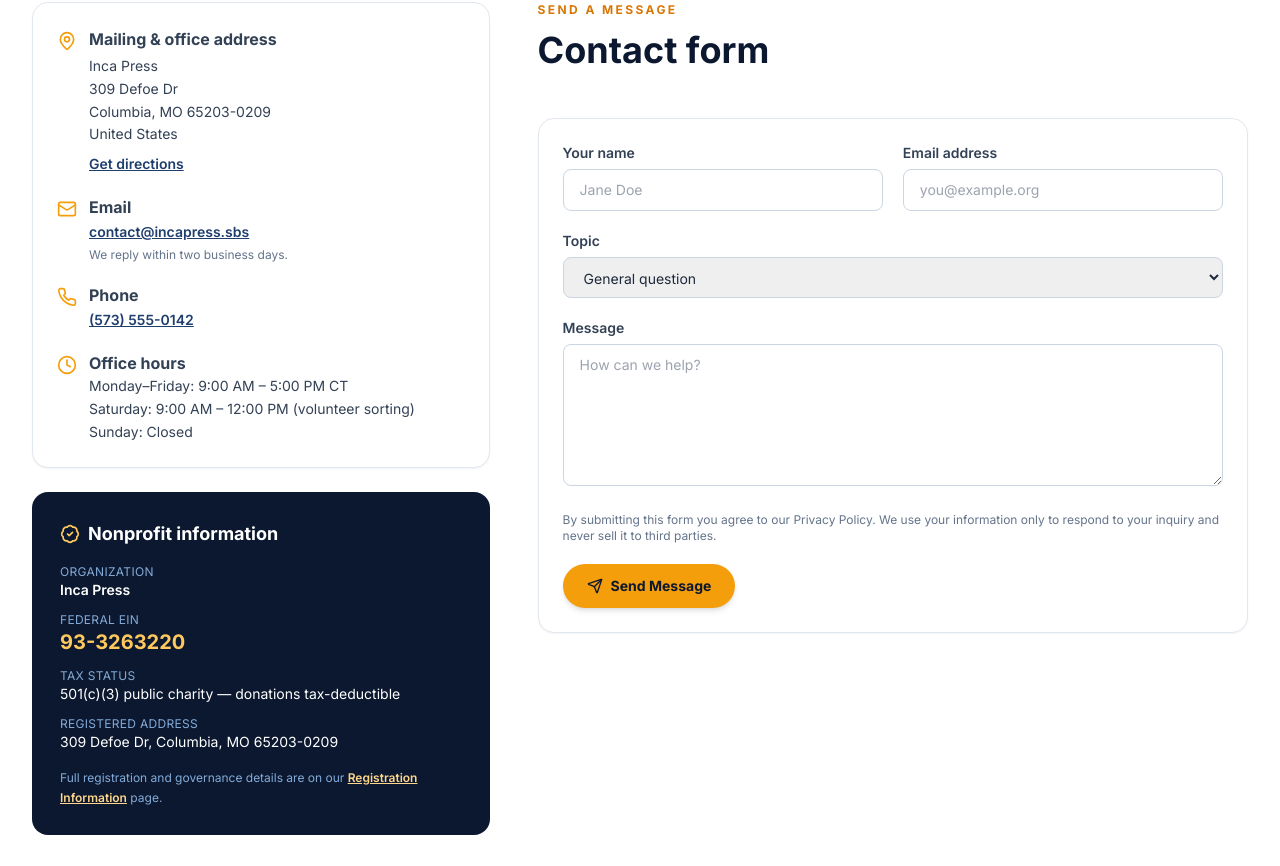
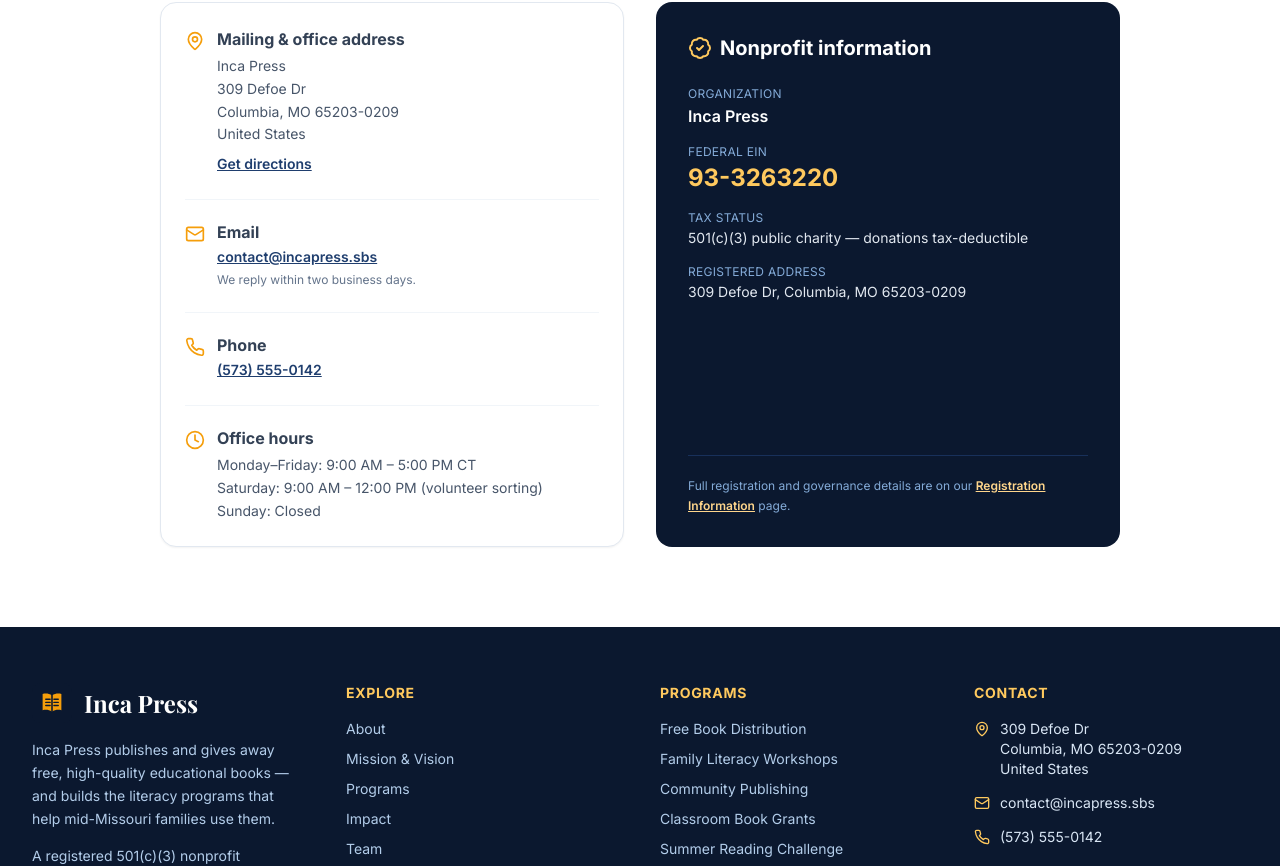
Before and after one commit to irmafiguero199/incapress-website, a React (Vite) app in the folder incapress/: page /contact in a window 1280 px wide. Shown: the part 486-1352 px from the top of the page. Built offline with nearby package versions, Linux system fonts and the light colour scheme.

Commit message:
Refactor Contact component and update layout
Refactor Contact component by removing the form state and submission logic. Update layout and styling for contact details and nonprofit information.

```diff
--- a/incapress/src/pages/Contact.jsx
+++ b/incapress/src/pages/Contact.jsx
@@ -1,18 +1,8 @@
-import { useState } from 'react'
 import { Helmet } from 'react-helmet-async'
-import { MapPin, Mail, Phone, Clock, BadgeCheck, Send } from 'lucide-react'
-import SectionHeader from '../components/SectionHeader.jsx'
+import { MapPin, Mail, Phone, Clock, BadgeCheck } from 'lucide-react'
 import { ORG, ADDRESS_LINE } from '../data/org.js'
 
 export default function Contact() {
-  const [sent, setSent] = useState(false)
-  const [form, setForm] = useState({ name: '', email: '', subject: 'General question', message: '' })
-
-  const handleSubmit = (e) => {
-    e.preventDefault()
-    setSent(true)
-  }
-
   return (
     <>
       <Helmet>
@@ -36,15 +26,16 @@
       </section>
 
       <section className="bg-white py-20">
-        <div className="mx-auto grid max-w-8xl gap-12 px-4 sm:px-6 lg:grid-cols-5 lg:px-8">
-          {/* Contact details + nonprofit info box */}
-          <div className="space-y-6 lg:col-span-2">
-            <div className="card space-y-5">
+        <div className="mx-auto max-w-5xl px-4 sm:px-6 lg:px-8">
+          <div className="grid gap-8 md:grid-cols-2">
+
+            {/* Contact Details Card */}
+            <div className="card space-y-6">
               <div className="flex gap-3">
                 <MapPin className="mt-1 h-5 w-5 shrink-0 text-sun-500" aria-hidden="true" />
                 <div>
                   <h3 className="font-bold">Mailing &amp; office address</h3>
-                  <address className="mt-1 text-sm not-italic leading-relaxed">
+                  <address className="mt-1 text-sm not-italic leading-relaxed text-slate-600">
                     Inca Press
                     <br />
                     {ORG.address.street}
@@ -63,7 +54,8 @@
                   </a>
                 </div>
               </div>
-              <div className="flex gap-3">
+
+              <div className="flex gap-3 border-t border-slate-100 pt-5">
                 <Mail className="mt-1 h-5 w-5 shrink-0 text-sun-500" aria-hidden="true" />
                 <div>
                   <h3 className="font-bold">Email</h3>
@@ -73,7 +65,8 @@
                   <p className="mt-1 text-xs text-slate-500">We reply within two business days.</p>
                 </div>
               </div>
-              <div className="flex gap-3">
+
+              <div className="flex gap-3 border-t border-slate-100 pt-5">
                 <Phone className="mt-1 h-5 w-5 shrink-0 text-sun-500" aria-hidden="true" />
                 <div>
                   <h3 className="font-bold">Phone</h3>
@@ -82,11 +75,12 @@
                   </a>
                 </div>
               </div>
-              <div className="flex gap-3">
+
+              <div className="flex gap-3 border-t border-slate-100 pt-5">
                 <Clock className="mt-1 h-5 w-5 shrink-0 text-sun-500" aria-hidden="true" />
                 <div>
                   <h3 className="font-bold">Office hours</h3>
-                  <p className="text-sm leading-relaxed">
+                  <p className="mt-1 text-sm leading-relaxed text-slate-600">
                     Monday–Friday: 9:00 AM – 5:00 PM CT
                     <br />
                     Saturday: 9:00 AM – 12:00 PM (volunteer sorting)
@@ -97,30 +91,34 @@
               </div>
             </div>
 
-            <div className="rounded-2xl bg-ocean-950 p-7 text-white">
-              <h3 className="flex items-center gap-2 text-lg font-bold">
-                <BadgeCheck className="h-5 w-5 text-sun-400" aria-hidden="true" />
+            {/* Nonprofit Info Box */}
+            <div className="flex flex-col justify-between rounded-2xl bg-ocean-950 p-8 text-white">
+              <div>
+                <h3 className="flex items-center gap-2 text-xl font-bold">
+                  <BadgeCheck className="h-6 w-6 text-sun-400" aria-hidden="true" />
                   Nonprofit information
                 </h3>
-              <dl className="mt-4 space-y-3 text-sm">
+                <dl className="mt-6 space-y-4 text-sm">
                   <div>
                     <dt className="text-xs uppercase tracking-wide text-ocean-300">Organization</dt>
-                  <dd className="font-semibold">Inca Press</dd>
+                    <dd className="mt-0.5 text-base font-semibold">Inca Press</dd>
                   </div>
                   <div>
                     <dt className="text-xs uppercase tracking-wide text-ocean-300">Federal EIN</dt>
-                  <dd className="text-xl font-bold text-sun-400">{ORG.ein}</dd>
+                    <dd className="mt-0.5 text-2xl font-bold text-sun-400">{ORG.ein}</dd>
                   </div>
                   <div>
                     <dt className="text-xs uppercase tracking-wide text-ocean-300">Tax status</dt>
-                  <dd>501(c)(3) public charity — donations tax-deductible</dd>
+                    <dd className="mt-0.5 text-slate-200">501(c)(3) public charity — donations tax-deductible</dd>
                   </div>
                   <div>
                     <dt className="text-xs uppercase tracking-wide text-ocean-300">Registered address</dt>
-                  <dd>{ADDRESS_LINE}</dd>
+                    <dd className="mt-0.5 text-slate-200">{ADDRESS_LINE}</dd>
                   </div>
                 </dl>
-              <p className="mt-4 text-xs leading-relaxed text-ocean-300">
+              </div>
+
+              <p className="mt-8 border-t border-ocean-800 pt-5 text-xs leading-relaxed text-ocean-300">
                 Full registration and governance details are on our{' '}
                 <a href="/registration-information" className="font-semibold text-sun-300 underline">
                   Registration Information
@@ -128,89 +126,7 @@
                 page.
               </p>
             </div>
-          </div>
 
-          {/* Contact form */}
-          <div className="lg:col-span-3">
-            <SectionHeader align="left" eyebrow="Send a Message" title="Contact form" />
-            {sent ? (
-              <div className="card border-leaf-500 bg-leaf-500/5">
-                <h3 className="text-xl font-bold text-leaf-600">Message received — thank you!</h3>
-                <p className="mt-2 leading-relaxed">
-                  Your message has been recorded. A member of the Inca Press team will reply to{' '}
-                  <strong>{form.email}</strong> within two business days. For urgent matters, call us at{' '}
-                  <a href={'tel:' + ORG.phoneHref} className="font-semibold text-ocean-700 underline">
-                    {ORG.phone}
-                  </a>
-                  .
-                </p>
-              </div>
-            ) : (
-              <form onSubmit={handleSubmit} className="card space-y-5">
-                <div className="grid gap-5 sm:grid-cols-2">
-                  <div>
-                    <label htmlFor="contact-name" className="mb-1.5 block text-sm font-semibold">Your name</label>
-                    <input
-                      id="contact-name"
-                      required
-                      type="text"
-                      value={form.name}
-                      onChange={(e) => setForm({ ...form, name: e.target.value })}
-                      className="input-field"
-                      placeholder="Jane Doe"
-                    />
-                  </div>
-                  <div>
-                    <label htmlFor="contact-email" className="mb-1.5 block text-sm font-semibold">Email address</label>
-                    <input
-                      id="contact-email"
-                      required
-                      type="email"
-                      value={form.email}
-                      onChange={(e) => setForm({ ...form, email: e.target.value })}
-                      className="input-field"
-                      placeholder="you@example.org"
-                    />
-                  </div>
-                </div>
-                <div>
-                  <label htmlFor="contact-subject" className="mb-1.5 block text-sm font-semibold">Topic</label>
-                  <select
-                    id="contact-subject"
-                    value={form.subject}
-                    onChange={(e) => setForm({ ...form, subject: e.target.value })}
-                    className="input-field"
-                  >
-                    <option>General question</option>
-                    <option>Programs &amp; eligibility</option>
-                    <option>Donations &amp; corporate matching</option>
-                    <option>Volunteering</option>
-                    <option>Press &amp; media</option>
-                    <option>Registration &amp; Form 990 requests</option>
-                  </select>
-                </div>
-                <div>
-                  <label htmlFor="contact-message" className="mb-1.5 block text-sm font-semibold">Message</label>
-                  <textarea
-                    id="contact-message"
-                    required
-                    rows={6}
-                    value={form.message}
-                    onChange={(e) => setForm({ ...form, message: e.target.value })}
-                    className="input-field"
-                    placeholder="How can we help?"
-                  />
-                </div>
-                <p className="text-xs text-slate-500">
-                  By submitting this form you agree to our Privacy Policy. We use your information only to respond to
-                  your inquiry and never sell it to third parties.
-                </p>
-                <button type="submit" className="btn-primary">
-                  <Send className="h-4 w-4" aria-hidden="true" />
-                  Send Message
-                </button>
-              </form>
-            )}
           </div>
         </div>
       </section>
```
Lines whose indentation alone changed are shown as unchanged.
